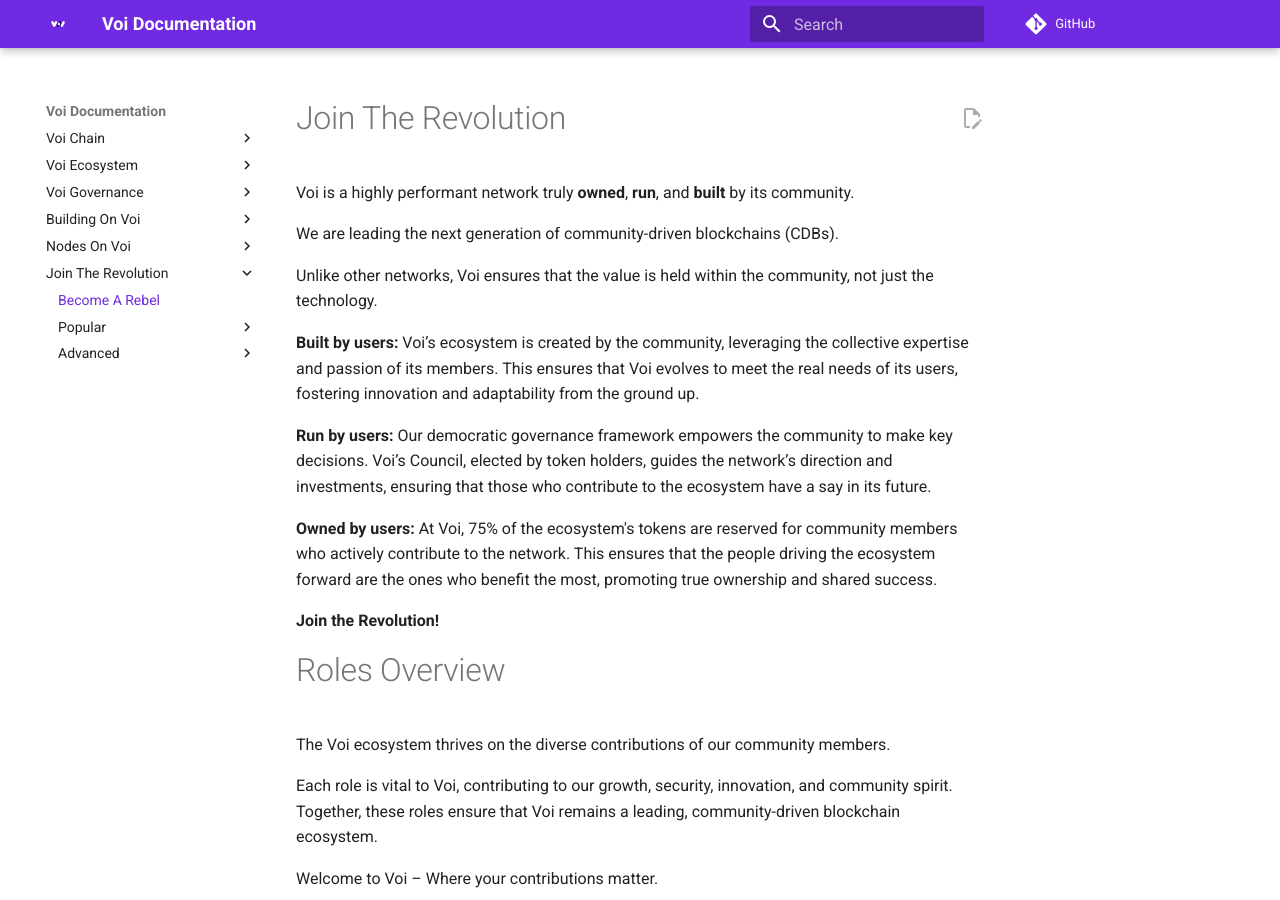
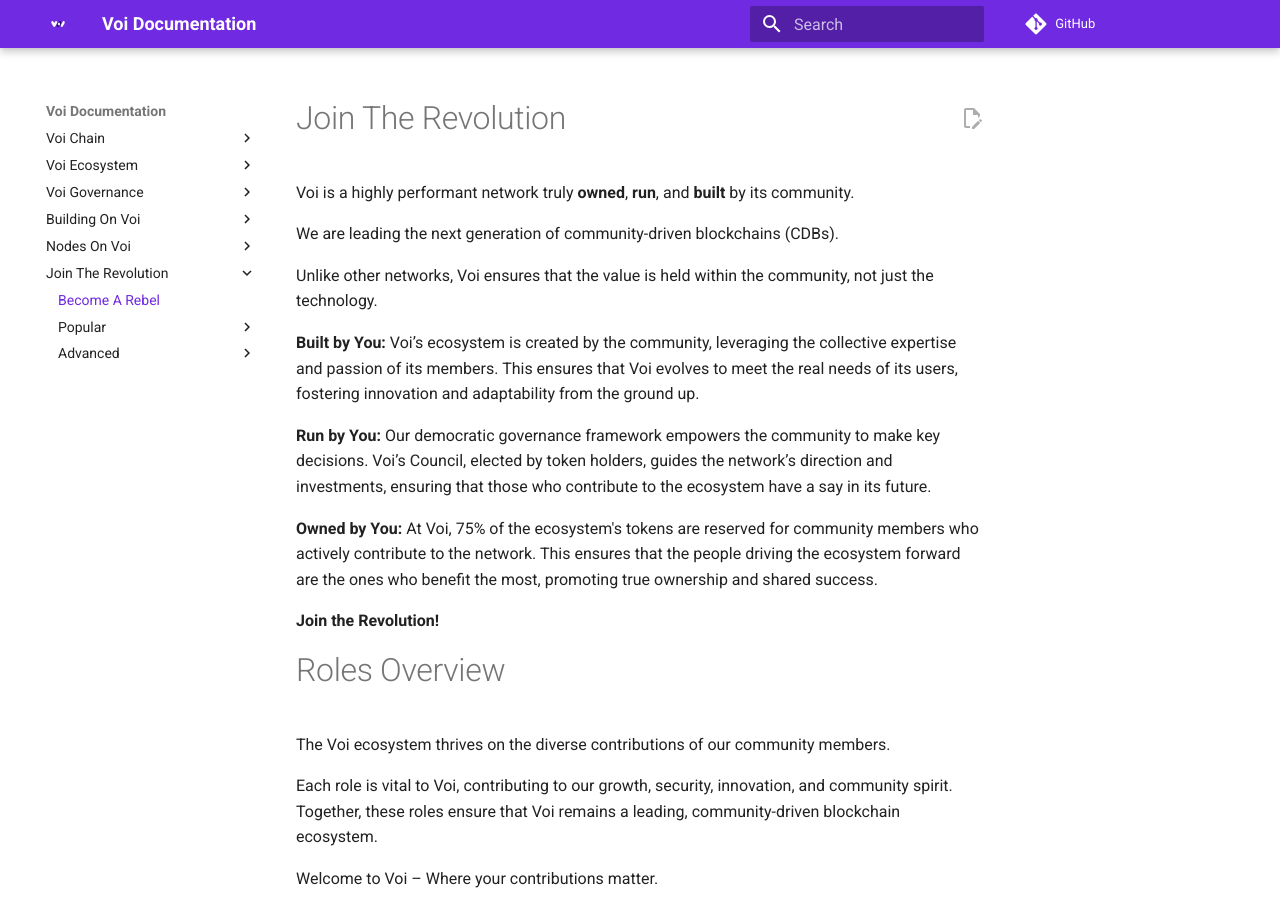
Before and after one commit to VoiNetwork/learn-more, an MkDocs documentation site: the page built from docs/join-the-revolution/become-a-rebel.md, in a window 1280 px wide and 900 px high. Built offline with MkDocs 1.6.1 and Material for MkDocs 9.7.7, drawn with Linux system fonts in a browser that asks for light colours; plug-ins that fetch from the network failed and are left out; comment, search, counter and statistics services are not loaded.

Commit message:
Update copy

```diff
--- a/docs/join-the-revolution/become-a-rebel.md
+++ b/docs/join-the-revolution/become-a-rebel.md
@@ -6,11 +6,11 @@
 
 Unlike other networks, Voi ensures that the value is held within the community, not just the technology.
 
-**Built by users:** Voi’s ecosystem is created by the community, leveraging the collective expertise and passion of its members. This ensures that Voi evolves to meet the real needs of its users, fostering innovation and adaptability from the ground up.
+**Built by You:** Voi’s ecosystem is created by the community, leveraging the collective expertise and passion of its members. This ensures that Voi evolves to meet the real needs of its users, fostering innovation and adaptability from the ground up.
 
-**Run by users:** Our democratic governance framework empowers the community to make key decisions. Voi’s Council, elected by token holders, guides the network’s direction and investments, ensuring that those who contribute to the ecosystem have a say in its future.
+**Run by You:** Our democratic governance framework empowers the community to make key decisions. Voi’s Council, elected by token holders, guides the network’s direction and investments, ensuring that those who contribute to the ecosystem have a say in its future.
 
-**Owned by users:** At Voi, 75% of the ecosystem's tokens are reserved for community members who actively contribute to the network. This ensures that the people driving the ecosystem forward are the ones who benefit the most, promoting true ownership and shared success.
+**Owned by You:** At Voi, 75% of the ecosystem's tokens are reserved for community members who actively contribute to the network. This ensures that the people driving the ecosystem forward are the ones who benefit the most, promoting true ownership and shared success.
 
 **Join the Revolution!**
 
```
